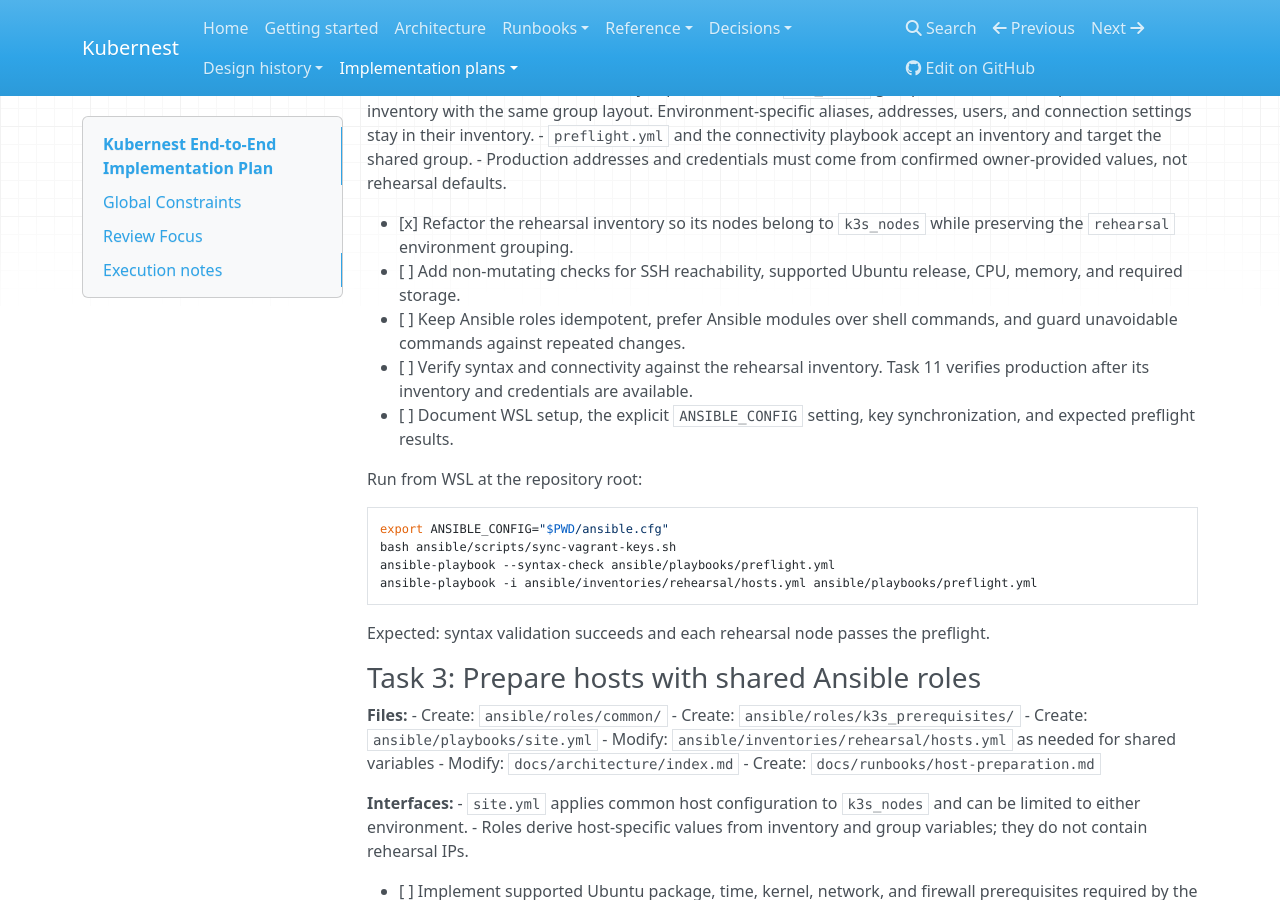
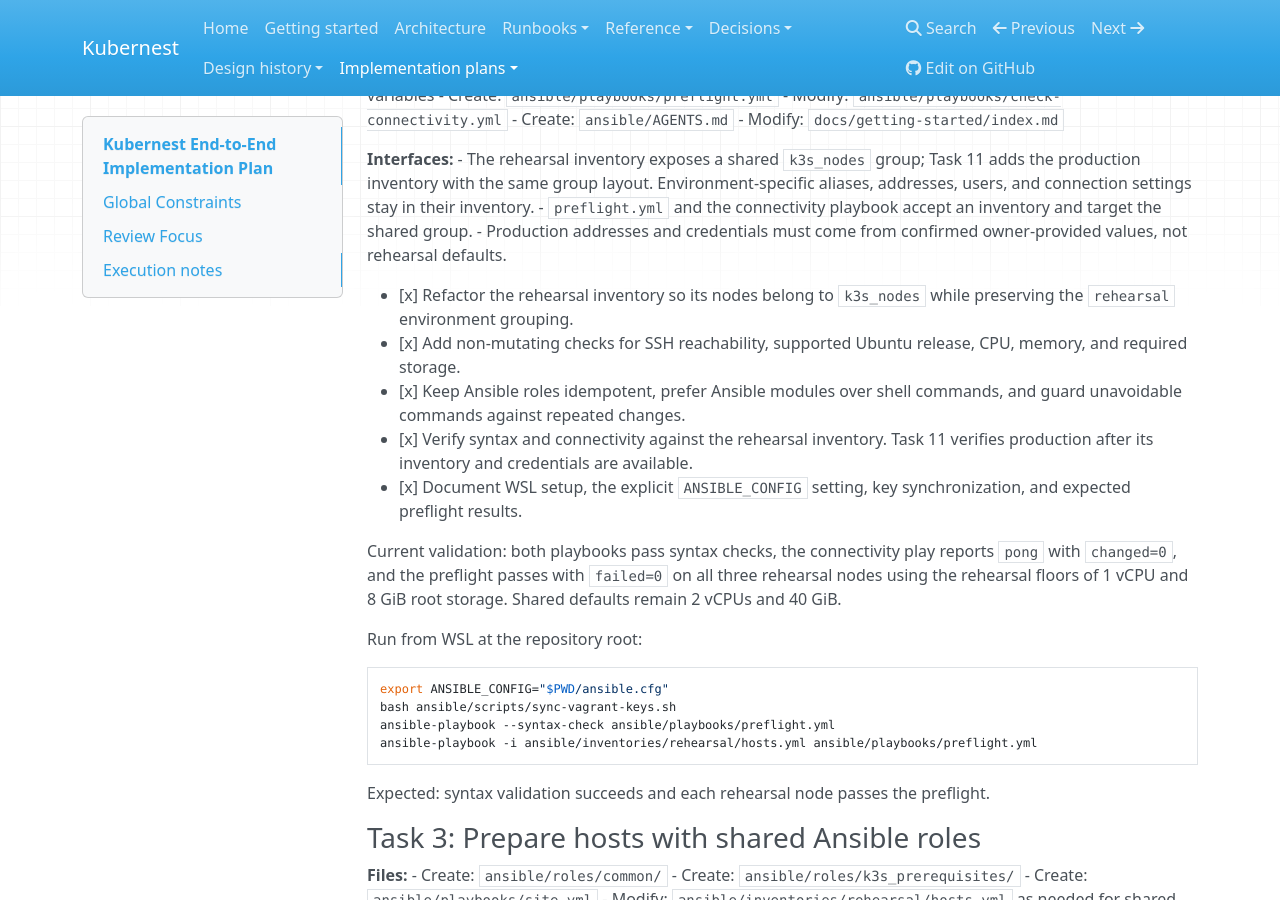
Before and after one commit to njmccorkle/kubernest, an MkDocs documentation site: the page built from docs/superpowers/plans/2026-11-26-kubernest-implementation.md, in a window 1280 px wide and 900 px high, scrolled down 2504 px. Built offline with MkDocs 1.6.1, drawn with Linux system fonts in a browser that asks for light colours; nearby versions of some CDN libraries; some of the changed text lies outside the part shown.

Commit message:
feat(ansible): make Ansible reusable across environments (#9)
Co-authored-by: Copilot App <223556219+Copilot@users.noreply.github.com>

```diff
--- a/docs/superpowers/plans/2026-11-26-kubernest-implementation.md
+++ b/docs/superpowers/plans/2026-11-26-kubernest-implementation.md
@@ -12,7 +12,7 @@
 
 ## Global Constraints
 
-- Use the existing three Ubuntu 24.04 rehearsal VMs, each configured with 2 vCPUs and 3072 MB memory.
+- Use the existing three Ubuntu 24.04 rehearsal VMs, each configured with 1 vCPU and 3072 MB memory. The rehearsal inventory uses 1-vCPU/8-GiB preflight floors; shared defaults remain 2 vCPUs/40 GiB for future environments.
 - Keep Vagrant and VirtualBox management in Windows PowerShell; run Ansible, kubectl, and Helm from WSL.
 - Use three k3s server nodes with embedded etcd; verify that the cluster remains usable after one node fails.
 - Manage hosts with Ansible and in-cluster resources with ArgoCD.
@@ -49,7 +49,7 @@
 - Existing: `.github/workflows/release.yml`
 
 **Interfaces:**
-- Provides three Vagrant machines named `k3s-1`, `k3s-2`, and `k3s-3`, with host-only addresses `192.168.56.11` through `192.168.56.13`.
+- Provides three Vagrant machines named `k3s-1`, `k3s-2`, and `k3s-3`, each configured with 1 vCPU and 3072 MiB memory, with host-only addresses `192.168.56.11` through `192.168.56.13`.
 - Provides a rehearsal inventory, a helper that copies Vagrant SSH keys into WSL, and a non-mutating Ansible connectivity check.
 
 - [x] Add the MkDocs site, CI and release workflows, repository conventions, and initial cluster design.
@@ -94,10 +94,15 @@ Before any cluster provisioning, recheck current VM status and connectivity. The
 - Production addresses and credentials must come from confirmed owner-provided values, not rehearsal defaults.
 
 - [x] Refactor the rehearsal inventory so its nodes belong to `k3s_nodes` while preserving the `rehearsal` environment grouping.
-- [ ] Add non-mutating checks for SSH reachability, supported Ubuntu release, CPU, memory, and required storage.
-- [ ] Keep Ansible roles idempotent, prefer Ansible modules over shell commands, and guard unavoidable commands against repeated changes.
-- [ ] Verify syntax and connectivity against the rehearsal inventory. Task 11 verifies production after its inventory and credentials are available.
-- [ ] Document WSL setup, the explicit `ANSIBLE_CONFIG` setting, key synchronization, and expected preflight results.
+- [x] Add non-mutating checks for SSH reachability, supported Ubuntu release, CPU, memory, and required storage.
+- [x] Keep Ansible roles idempotent, prefer Ansible modules over shell commands, and guard unavoidable commands against repeated changes.
+- [x] Verify syntax and connectivity against the rehearsal inventory. Task 11 verifies production after its inventory and credentials are available.
+- [x] Document WSL setup, the explicit `ANSIBLE_CONFIG` setting, key synchronization, and expected preflight results.
+
+Current validation: both playbooks pass syntax checks, the connectivity play
+reports `pong` with `changed=0`, and the preflight passes with `failed=0` on all
+three rehearsal nodes using the rehearsal floors of 1 vCPU and 8 GiB root
+storage. Shared defaults remain 2 vCPUs and 40 GiB.
 
 Run from WSL at the repository root:
 
--- a/mkdocs.yml
+++ b/mkdocs.yml
@@ -29,9 +29,11 @@ nav:
       - Documentation site: runbooks/documentation-site.md
   - Reference:
       - Documentation conventions: reference/documentation.md
+      - Node requirements: reference/node-requirements.md
   - Decisions:
       - Use MkDocs: decisions/0001-use-mkdocs.md
       - Cluster bootstrap and networking: decisions/0002-cluster-bootstrap-and-networking.md
+      - Rehearsal node resource floors: decisions/0003-rehearsal-node-resource-floors.md
   - Design history:
       - Initial cluster design: superpowers/specs/2026-11-25-kubernest-design.md
       - VirtualBox VM setup: superpowers/specs/2026-11-26-virtualbox-vm-setup-design.md
```
Also changed, not shown: AGENTS.md (+6 -0 lines), ansible/AGENTS.md (added, +5 -0 lines), docs/decisions/0003-rehearsal-node-resource-floors.md (added, +40 -0 lines), docs/getting-started/index.md (+5 -5 lines), docs/reference/node-requirements.md (added, +45 -0 lines), 5 other files.
